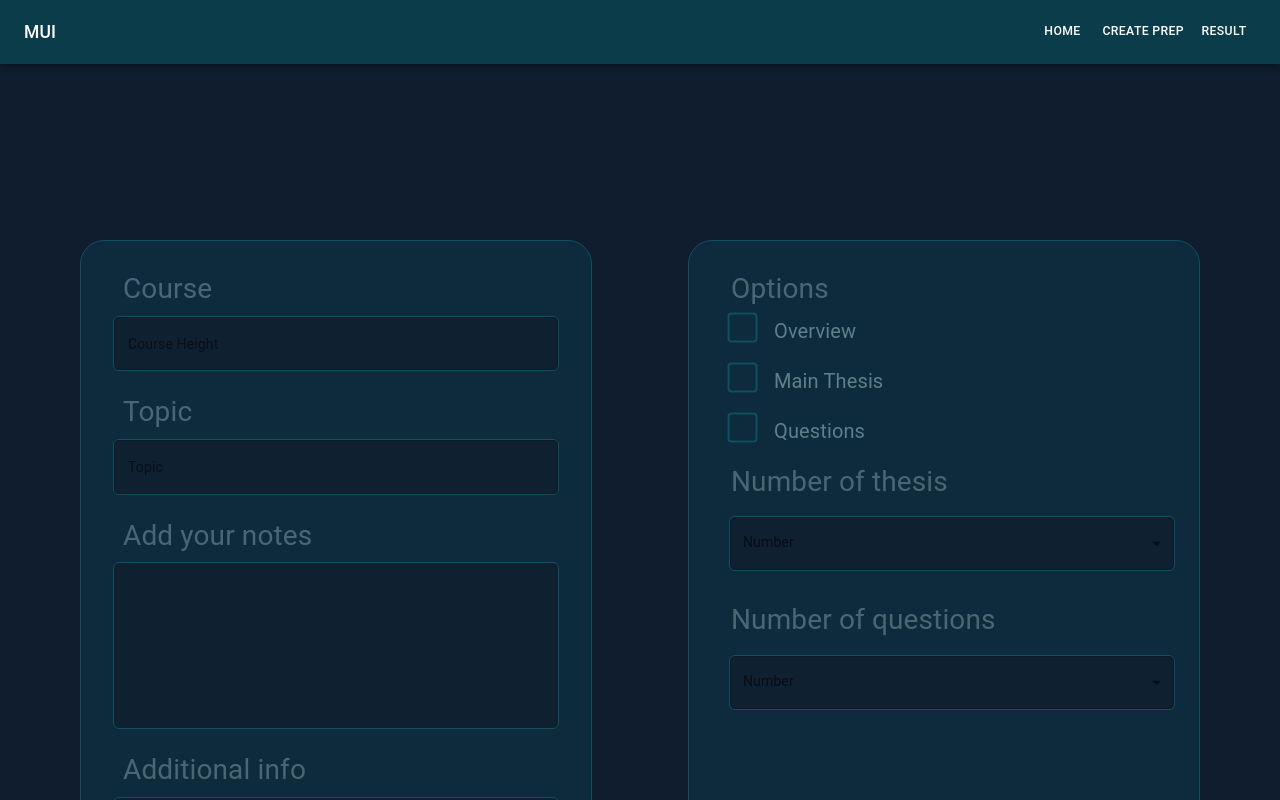
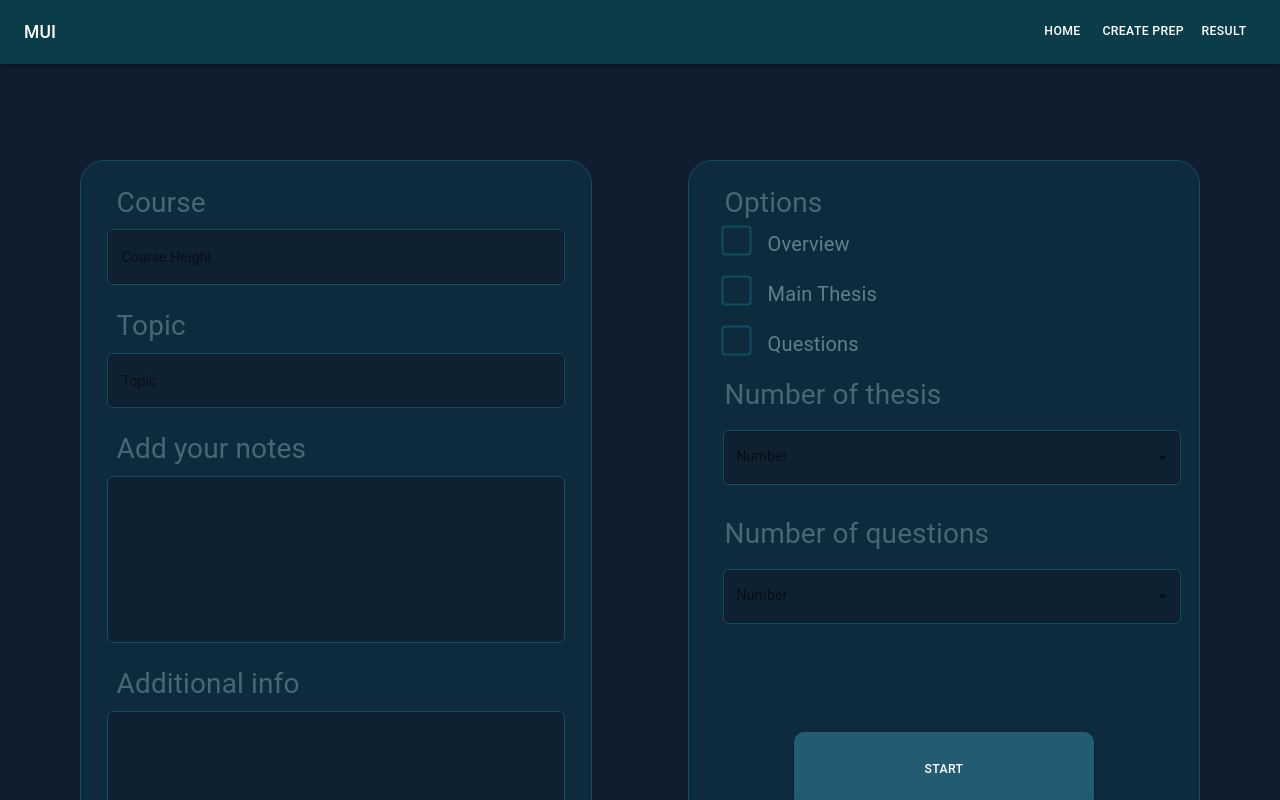
Before and after one commit to martinyis/PrepAi, a React (Create React App) app in the folder client/: page /create in a window 1280 px wide. Shown: the top 800 px of the page. Built offline with nearby package versions, Linux system fonts and the light colour scheme.

Commit message:
Fix adaptive

```diff
--- a/client/src/modules/InfoPanel.jsx
+++ b/client/src/modules/InfoPanel.jsx
@@ -26,7 +26,12 @@ const InfoPanel = () => {
         width: "100%",
         borderRadius: 6,
         border: theme.palette.border.primary,
-        padding: theme.spacing(0.5),
+        padding: {
+          xs: theme.spacing(0.2),
+          sm: theme.spacing(0.3),
+          md: theme.spacing(0.4),
+          xl: theme.spacing(0.5),
+        },
         display: "flex",
         flexDirection: "column",
         height: "100%",
--- a/client/src/modules/SettingsPanel.jsx
+++ b/client/src/modules/SettingsPanel.jsx
@@ -20,7 +20,12 @@ const SettingsPanel = () => {
           width: "100%",
           borderRadius: 6,
           border: theme.palette.border.primary,
-          padding: theme.spacing(0.5),
+          padding: {
+            xs: theme.spacing(0.2),
+            sm: theme.spacing(0.3),
+            md: theme.spacing(0.4),
+            xl: theme.spacing(0.5),
+          },
         }}
       >
         <CheckBoxes />
--- a/client/src/pages/CreatePrep.jsx
+++ b/client/src/pages/CreatePrep.jsx
@@ -12,7 +12,7 @@ const CreatePrep = () => {
     <div>
       <Box
         sx={{
-          paddingTop: 30,
+          paddingTop: 20,
           paddingBottom: 50,
           backgroundColor: theme.palette.background.default,
           height: "100%",
@@ -22,15 +22,19 @@ const CreatePrep = () => {
           className="info__panels"
           sx={{
             px: {
-              xs: 5,
-              sm: 10,
-              md: 10,
+              xs: 2,
+              sm: 3,
+              md: 5,
+              lg: 10,
+              xl: 15,
             },
             display: "flex",
             gap: {
-              xs: theme.spacing(0.5), // set gap to 2 for screen sizes below sm
-              md: theme.spacing(1.5),
-              sm: theme.spacing(1), // set gap to 4 for screen sizes sm and up
+              xs: theme.spacing(0.3), // set gap to 2 for screen sizes below sm
+              sm: theme.spacing(0.5), // set gap to 4 for screen sizes sm and up
+              md: theme.spacing(1),
+              lg: theme.spacing(1.5),
+              xl: theme.spacing(2),
             },
             width: "100%",
             justifyContent: "center",
```
